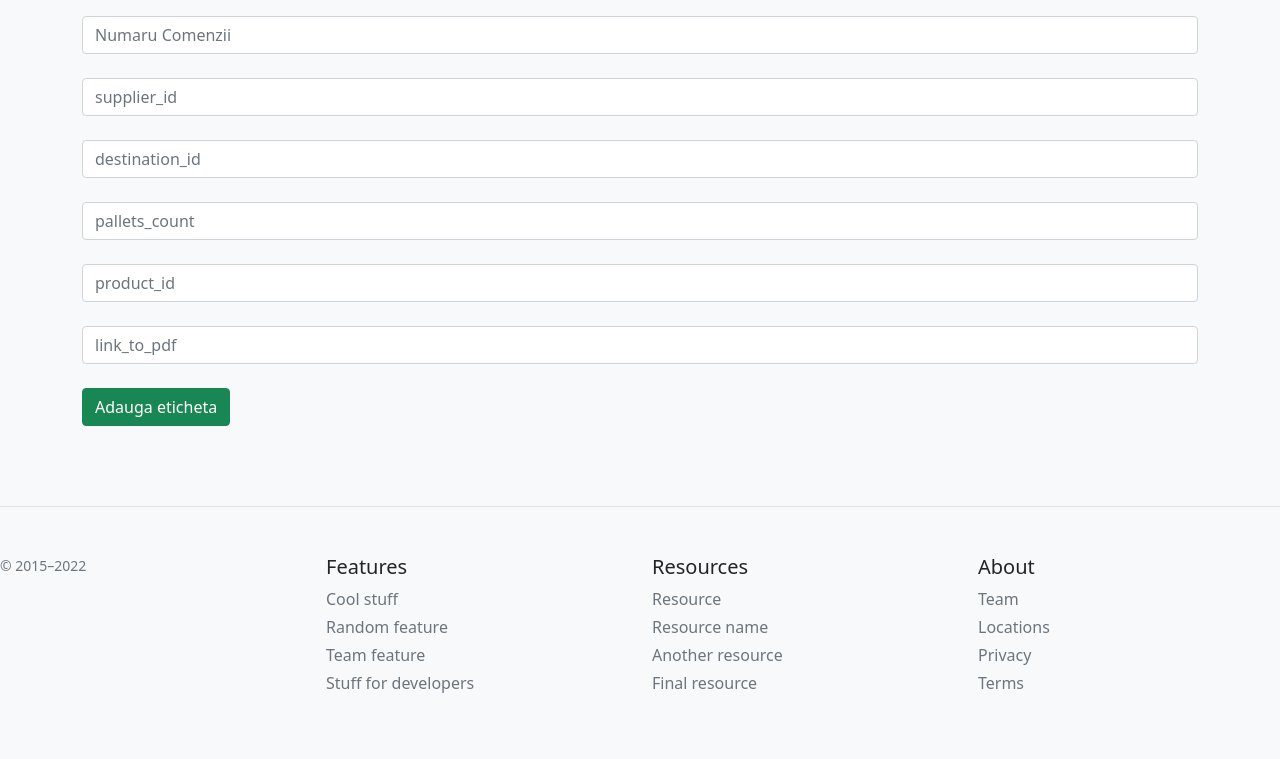
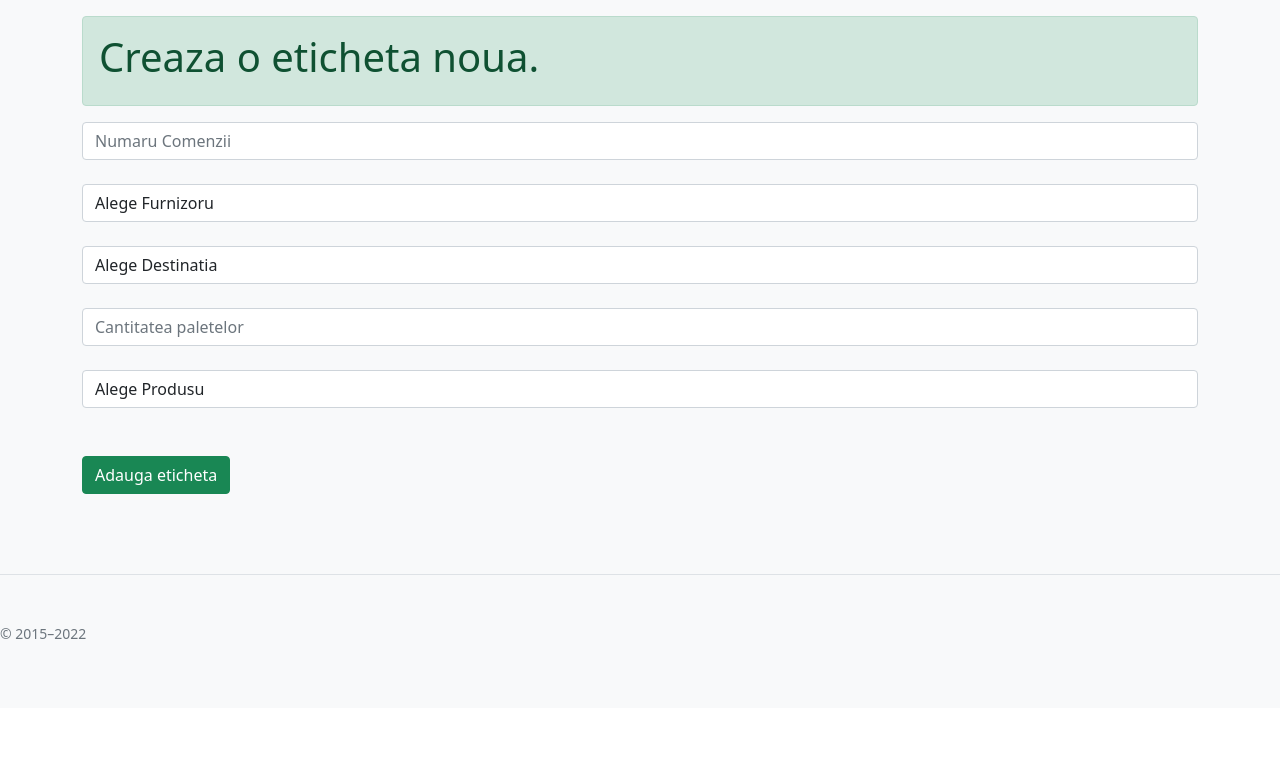
Before and after one commit to covaliandrei/gs1palletlabel, a Django app: page /create in a window 1280 px wide. Shown: the part 116-875 px from the top of the page. After the commit the page ends 755 px from the top, so only its background shows below. Run offline with Django 4.2, Linux system fonts and the light colour scheme.

Commit message:
added create form

```diff
--- a/gs1palletlabel/main/forms.py
+++ b/gs1palletlabel/main/forms.py
@@ -1,35 +1,38 @@
-from .models import Labels
-from django.forms import ModelForm, TextInput, NumberInput, Textarea
+from .models import Labels, Suppliers, Destinations, Products
+from django.forms import ModelForm, TextInput, NumberInput, Select, HiddenInput
 
 
 class LabelForm(ModelForm):
     class Meta:
         model = Labels
+        supplier_id = list(Suppliers.objects.all().values())
+        destination_id = list(Destinations.objects.all().values())
+        product_id = list(Products.objects.all().values())
+
         fields = ["order_number", "supplier_id", "destination_id", "pallets_count", "product_id", "link_to_pdf"]
         widgets = {
             "order_number": TextInput(attrs={
                 'class': 'form-control',
                 'placeholder': 'Numaru Comenzii'
             }),
-            "supplier_id": NumberInput(attrs={
+            "supplier_id": Select(attrs={
                 'class': 'form-control',
-                'placeholder': 'supplier_id',
+                'data-list': supplier_id,
             }),
-            "destination_id": NumberInput(attrs={
+            "destination_id": Select(attrs={
                 'class': 'form-control',
-                'placeholder': 'destination_id',
+                'data-list': destination_id,
             }),
             "pallets_count": NumberInput(attrs={
                 'class': 'form-control',
-                'placeholder': 'pallets_count',
+                'placeholder': 'Cantitatea paletelor',
             }),
-            "product_id": NumberInput(attrs={
+            "product_id": Select(attrs={
                 'class': 'form-control',
-                'placeholder': 'product_id',
+                'data-list': product_id,
             }),
-            "link_to_pdf": TextInput(attrs={
-                'class': 'form-control',
-                'placeholder': 'link_to_pdf'
+            "link_to_pdf": HiddenInput(attrs={
+                'value': '#'
             }),
 
         }
--- a/gs1palletlabel/main/templates/main/base.html
+++ b/gs1palletlabel/main/templates/main/base.html
@@ -107,12 +107,8 @@ body {
   background-color: #6f42c1;
 }
 </style>
-
-
-    <!-- Custom styles for this template -->
-    <link href="offcanvas.css" rel="stylesheet">
-  </head>
-  <body class="bg-light">
+</head>
+<body class="bg-light">
 
 <nav class="navbar navbar-expand-lg fixed-top navbar-dark bg-dark" aria-label="Main navigation">
   <div class="container-fluid">
@@ -155,34 +151,7 @@ body {
       <div class="col-12 col-md">
         <small class="d-block mb-3 text-muted">© 2015–2022</small>
       </div>
-      <div class="col-6 col-md">
-        <h5>Features</h5>
-        <ul class="list-unstyled text-small">
-          <li class="mb-1"><a class="link-secondary text-decoration-none" href="#">Cool stuff</a></li>
-          <li class="mb-1"><a class="link-secondary text-decoration-none" href="#">Random feature</a></li>
-          <li class="mb-1"><a class="link-secondary text-decoration-none" href="#">Team feature</a></li>
-          <li class="mb-1"><a class="link-secondary text-decoration-none" href="#">Stuff for developers</a></li>
-        </ul>
-      </div>
-      <div class="col-6 col-md">
-        <h5>Resources</h5>
-        <ul class="list-unstyled text-small">
-          <li class="mb-1"><a class="link-secondary text-decoration-none" href="#">Resource</a></li>
-          <li class="mb-1"><a class="link-secondary text-decoration-none" href="#">Resource name</a></li>
-          <li class="mb-1"><a class="link-secondary text-decoration-none" href="#">Another resource</a></li>
-          <li class="mb-1"><a class="link-secondary text-decoration-none" href="#">Final resource</a></li>
-        </ul>
-      </div>
-      <div class="col-6 col-md">
-        <h5>About</h5>
-        <ul class="list-unstyled text-small">
-          <li class="mb-1"><a class="link-secondary text-decoration-none" href="#">Team</a></li>
-          <li class="mb-1"><a class="link-secondary text-decoration-none" href="#">Locations</a></li>
-          <li class="mb-1"><a class="link-secondary text-decoration-none" href="#">Privacy</a></li>
-          <li class="mb-1"><a class="link-secondary text-decoration-none" href="#">Terms</a></li>
-        </ul>
-      </div>
-    </div>
+   </div>
   </footer>
 
     <script src="https://cdn.jsdelivr.net/npm/bootstrap@5.1.3/dist/js/bootstrap.bundle.min.js"></script>
--- a/gs1palletlabel/main/templates/main/create.html
+++ b/gs1palletlabel/main/templates/main/create.html
@@ -9,6 +9,9 @@
 {% endblock %}
 
 {% block content %}
+<div class="alert alert-success mt-2">
+    <h1>Creaza o eticheta noua.</h1>
+</div>
 <form method="POST">
     {%  csrf_token %}
     {{ form.order_number }}<br>
@@ -20,4 +23,70 @@
     <button type="submit" class="btn btn-success">Adauga eticheta</button>
     <span>{{ error }}</span>
 </form>
+<script>
+
+function PopulateOptions(dropdownID,defaultOptionText) {
+    let dropdown = document.getElementById(dropdownID);
+    dropdown.length = 0;
+    let defaultOption = document.createElement('option');
+    defaultOption.text = defaultOptionText;
+    dropdown.add(defaultOption);
+    dropdown.selectedIndex = 0;
+    let datazz = dropdown.dataset.list;
+    datazz = datazz.replaceAll('\'','"');
+    let data = []
+        data = JSON.parse(datazz);
+        let option;
+        for (let i = 0; i < data.length; i++) {
+          option = document.createElement('option');
+          option.text = data[i].supplier_name;
+          option.value = data[i].id;
+          dropdown.add(option);
+        }
+}
+PopulateOptions('id_supplier_id','Alege Furnizoru');
+
+function PopulateOptionsDest(dropdownID,defaultOptionText) {
+    let dropdown = document.getElementById(dropdownID);
+    dropdown.length = 0;
+    let defaultOption = document.createElement('option');
+    defaultOption.text = defaultOptionText;
+    dropdown.add(defaultOption);
+    dropdown.selectedIndex = 0;
+    let datazz = dropdown.dataset.list;
+    datazz = datazz.replaceAll('\'','"');
+    let data = []
+        data = JSON.parse(datazz);
+        let option;
+        for (let i = 0; i < data.length; i++) {
+          option = document.createElement('option');
+          option.text = data[i].destination_name;
+          option.value = data[i].id;
+          dropdown.add(option);
+        }
+}
+PopulateOptionsDest('id_destination_id','Alege Destinatia');
+
+function PopulateOptionsProd(dropdownID,defaultOptionText) {
+    let dropdown = document.getElementById(dropdownID);
+    dropdown.length = 0;
+    let defaultOption = document.createElement('option');
+    defaultOption.text = defaultOptionText;
+    dropdown.add(defaultOption);
+    dropdown.selectedIndex = 0;
+    let datazz = dropdown.dataset.list;
+    datazz = datazz.replaceAll('\'','"');
+    let data = []
+        data = JSON.parse(datazz);
+        let option;
+        for (let i = 0; i < data.length; i++) {
+          option = document.createElement('option');
+          option.text = data[i].product_name;
+          option.value = data[i].id;
+          dropdown.add(option);
+        }
+}
+PopulateOptionsProd('id_product_id','Alege Produsu');
+
+</script>
 {% endblock %}
--- a/gs1palletlabel/main/views.py
+++ b/gs1palletlabel/main/views.py
@@ -1,11 +1,12 @@
 from django.shortcuts import render, redirect
-from .models import Labels
+from .models import Labels, Suppliers
 from .forms import LabelForm
 
 
 def index(request):
     labels = Labels.objects.order_by('id')
-    return render(request, 'main/index.html', {'title':'Pagina Principala', 'labels':labels})
+    supplier_id = Suppliers.objects.all()
+    return render(request, 'main/index.html', {'title':'Pagina Principala', 'labels':labels,'supplier_id':supplier_id})
 
 
 def about(request):
```
Also changed, not shown: gs1palletlabel/main/templates/main/index.html (+3 -6 lines).
